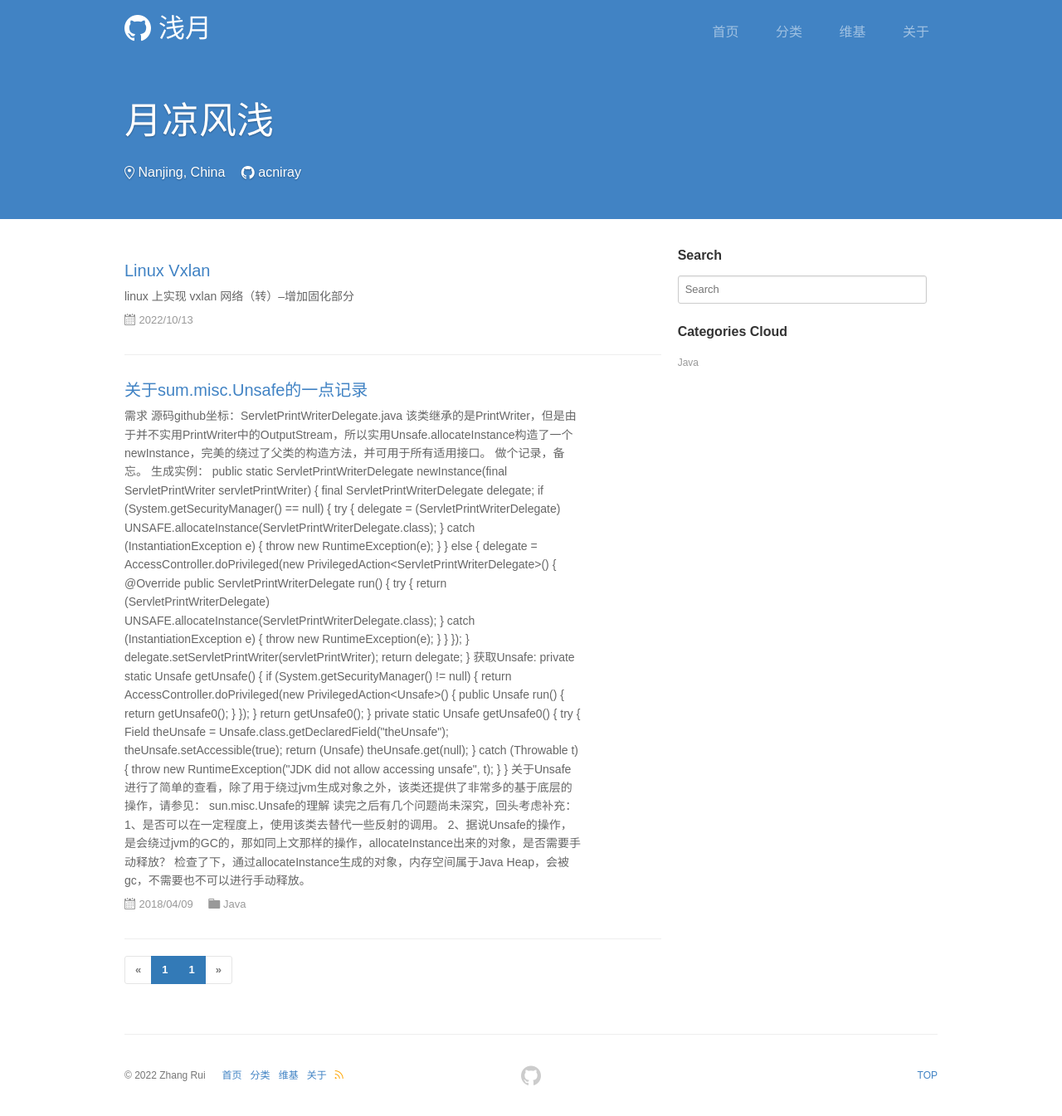
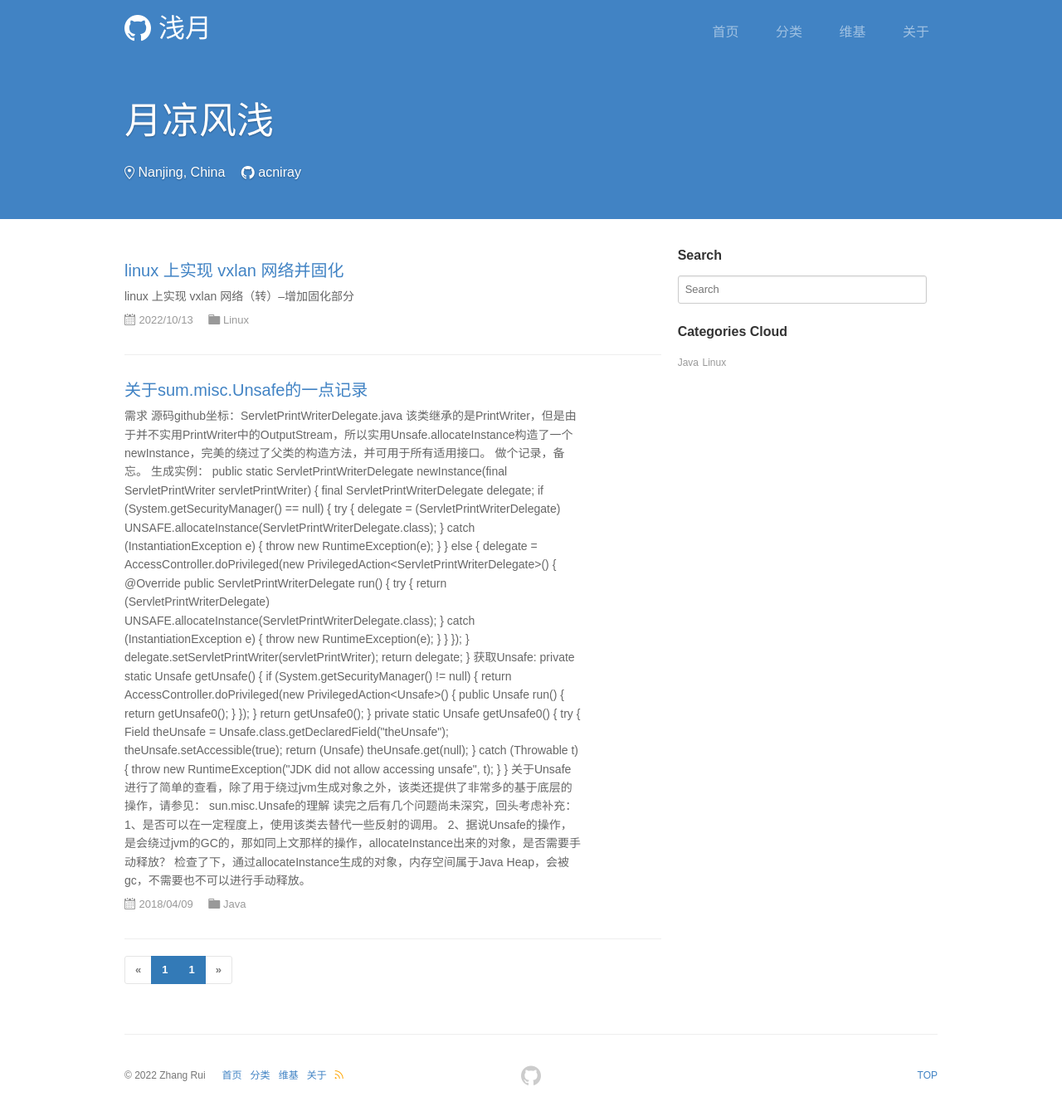
Before and after one commit to acniray/acniray.github.io, a Jekyll site: the page built from index.html, in a window 1280 px wide. Shown: the whole page at 83% size. Built offline with Jekyll 4.4.1, drawn with Linux system fonts in a browser that asks for light colours; the list of posts is cut into pages by our own code; a style sheet for code colours, icons or effects is not loaded.

Commit message:
增加分类

```diff
--- a/_posts/2022-10-13-linux-vxlan.md
+++ b/_posts/2022-10-13-linux-vxlan.md
@@ -1,3 +1,12 @@
+---
+layout: post
+title: linux 上实现 vxlan 网络并固化
+categories: Linux
+description: 这几天在做Vxlan的部署，做个记录。
+keywords: Linux, Vxlan
+
+---
+
 linux 上实现 vxlan 网络（转）--增加固化部分
 ==================
 
```
